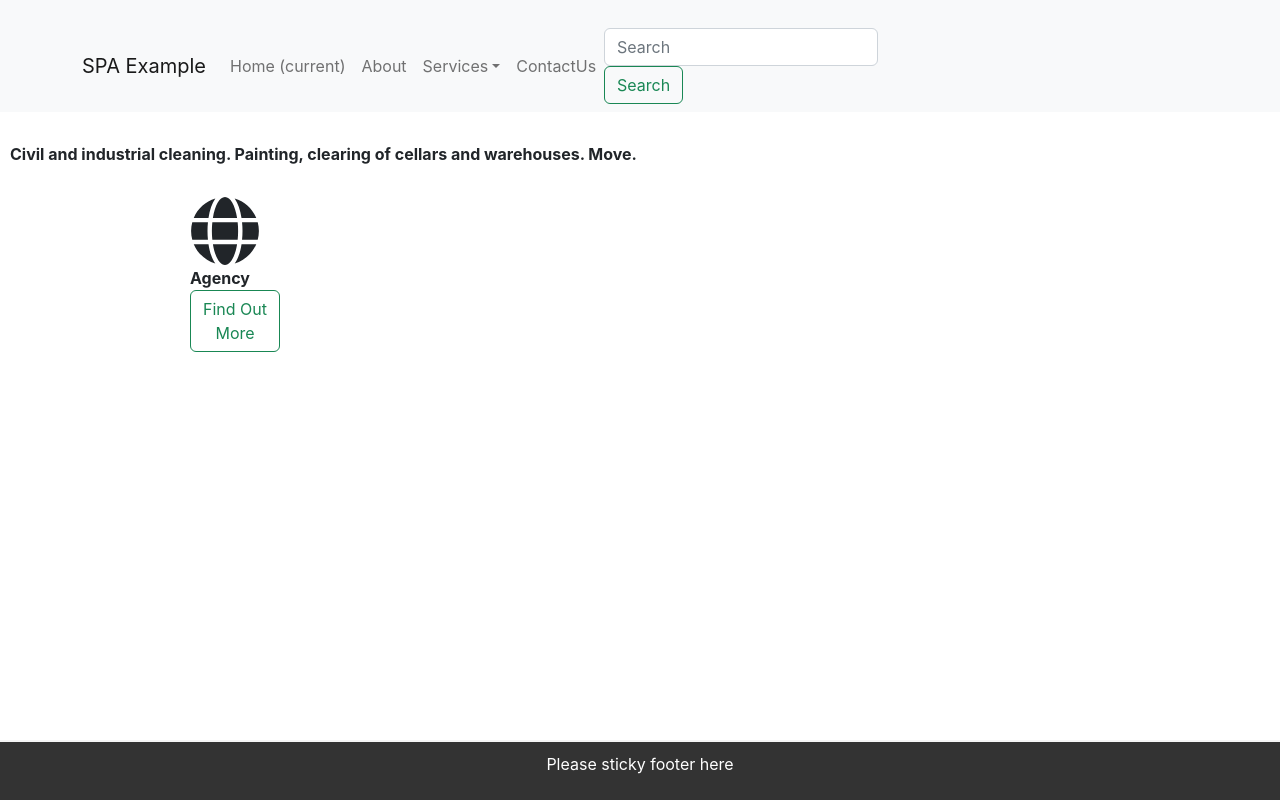
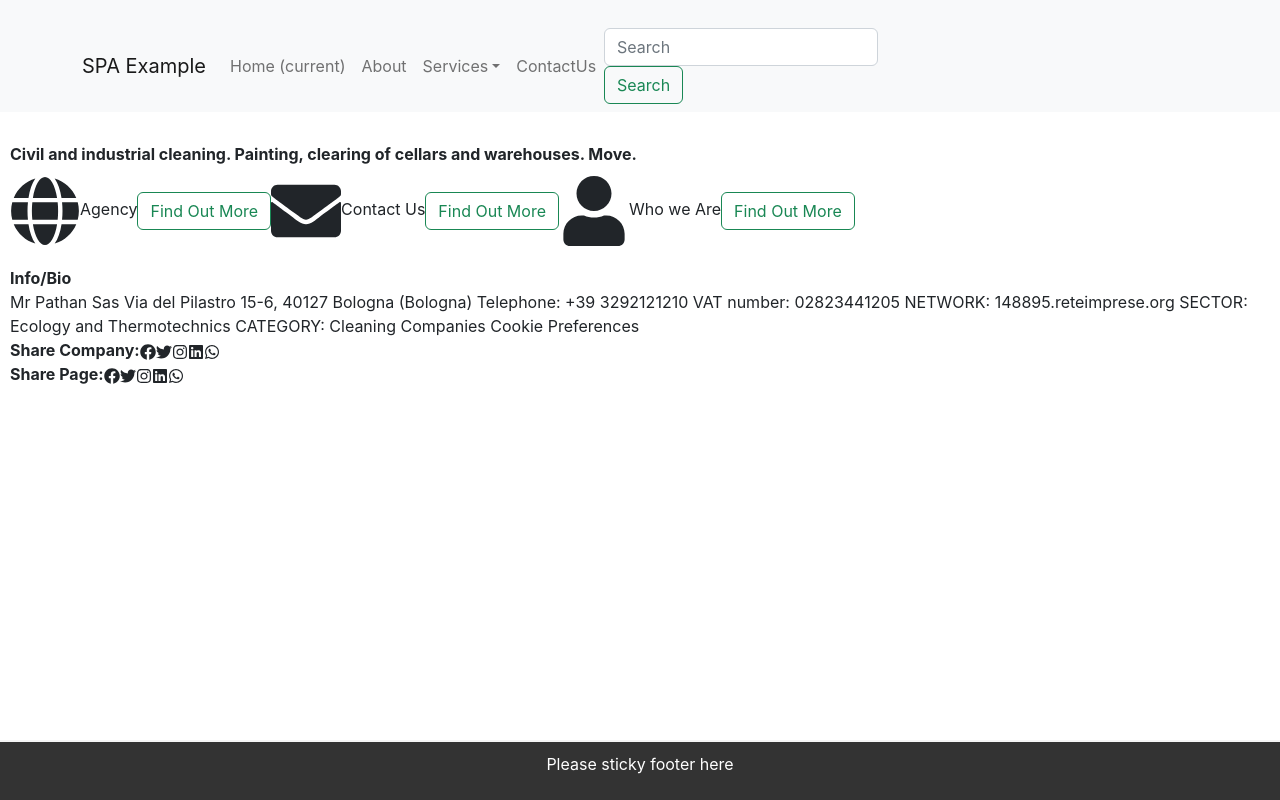
Before and after one commit to MdJunayedurRahman/FirstProjectItaly, a React (Create React App) app: page / in a window 1280 px wide. Built offline with nearby package versions, Linux system fonts and the light colour scheme.

Commit message:
home page

```diff
--- a/src/App.css
+++ b/src/App.css
@@ -6,17 +6,21 @@
   padding-left: 10px;
   padding-bottom: 65px;
   margin-top: 10px;
-  justify-content: flex-start;
-  justify-items: flex-start;
+  flex-direction: column;
 }
-.globe{
-padding-top: 20px;
-padding-left: 180px;
-height: 270px;
-width: 270px;
-font-weight: bolder;
-justify-items: center;
-justify-content: center;
+.info {
+  margin-top: 20px;
+}
+.infoHeader{
+  font-weight: bolder;
+}
+.shareCompany{
+  font-weight: bold;
+  justify-items: flex-end;
+}
+.sharePage {
+  font-weight: bold;
+  justify-content: flex-end;
 }
 footer .container {
   margin-top: 0;
--- a/src/components/Home.js
+++ b/src/components/Home.js
@@ -1,11 +1,11 @@
 import React from 'react';
-import {FaGlobe} from 'react-icons/fa'
+import {FaGlobe,FaEnvelope,FaUser, FaFacebook, FaTwitter, FaInstagram, FaLinkedin, FaWhatsapp} from 'react-icons/fa'
 import { IconContext } from "react-icons";
 
 export default function Home () {
     return (
         <div class="container-fluid">
-        <div class="globe">
+
 
 <IconContext.Provider value={{ className: "shared-class", size: 70 }}>
   <>
@@ -14,7 +14,56 @@ export default function Home () {
   </>
 </IconContext.Provider>
           <button class="btn btn-outline-success my-2 my-sm-0" type="submit">Find Out More</button>
+
+
+          <IconContext.Provider value={{ className: "shared-class", size: 70 }}>
+  <>
+    <FaEnvelope />
+   Contact Us
+  </>
+</IconContext.Provider>
+          <button class="btn btn-outline-success my-2 my-sm-0" type="submit">Find Out More</button>
+
+                <IconContext.Provider value={{ className: "shared-class", size: 70 }}>
+  <>
+    <FaUser />
+   Who we Are
+  </>
+</IconContext.Provider>
+          <button class="btn btn-outline-success my-2 my-sm-0" type="submit">Find Out More</button>
+
+          <div class='info'>
+          <div class='infoHeader'>
+            Info/Bio
           </div>
-        </div>
+    Mr Pathan Sas
+    Via del Pilastro 15-6, 40127 Bologna (Bologna)
+    Telephone: +39 3292121210
+    VAT number: 02823441205
+    NETWORK: 148895.reteimprese.org
+    SECTOR: Ecology and Thermotechnics
+    CATEGORY: Cleaning Companies
+    Cookie Preferences
+          </div>
+<div class='shareCompany'>
+Share Company:
+    <FaFacebook/>
+    <FaTwitter/>
+    <FaInstagram/>
+    <FaLinkedin/>
+    <FaWhatsapp/>
+</div>
+<div class='sharePage'>
+    Share Page:
+    <FaFacebook/>
+    <FaTwitter/>
+    <FaInstagram/>
+    <FaLinkedin/>
+    <FaWhatsapp/>
+</div>
+
+      </div>
+
+
     )
 }
```
